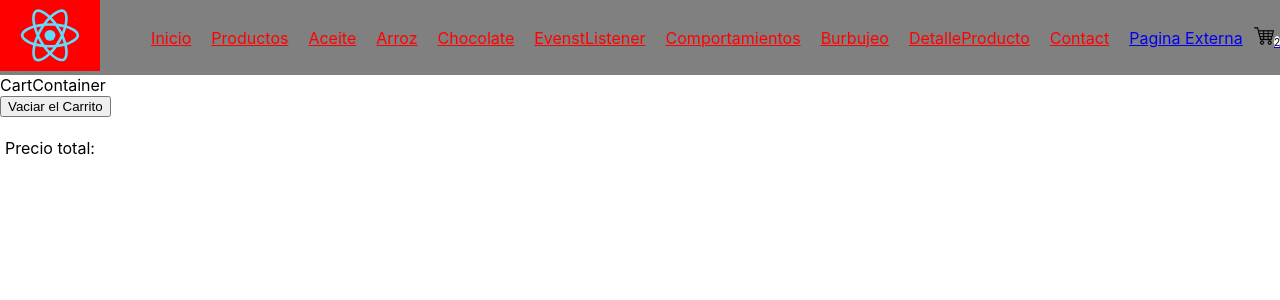
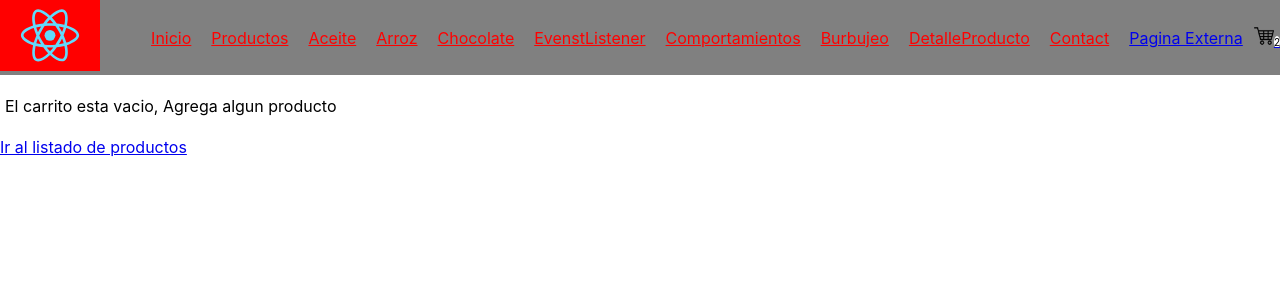
Before and after one commit to LoriDustin/ecommercedustin, a React (Create React App) app: page /cart in a window 1280 px wide. Shown: the top 300 px of the page. Built offline with nearby package versions, Linux system fonts and the light colour scheme.

Commit message:
Actualizacion 22-09-2022

```diff
--- a/src/components/CartContainer/CartContainer.js
+++ b/src/components/CartContainer/CartContainer.js
@@ -1,6 +1,8 @@
 import React from 'react'
 import { useContext } from 'react'
 import { CartContext } from '../context/CartContext'
+import { Link } from 'react-router-dom'
+
 
 const CartContainer = () => {
     const {productCarList, removeItem, clear, getTotalPrice} = useContext(CartContext)
@@ -8,7 +10,9 @@ const CartContainer = () => {
 
   return (
 
-    <div>CartContainer
+    <div>
+      {
+        productCarList.length > 0 ?
         <div>
             {productCarList.map(item =>(
                 <div style={{border: '1px solid black', margin: '10px', width: '200px'}}>
@@ -26,6 +30,16 @@ const CartContainer = () => {
 
         </div>
 
+              :
+                  <>
+                    <p>El carrito esta vacio, Agrega algun producto</p>
+                   <Link to='/productos' >
+                    Ir al listado de productos
+                   </Link >
+                  </>
+      }
+
+
     </div>
   )
 }
--- a/src/components/context/CartContext.js
+++ b/src/components/context/CartContext.js
@@ -61,7 +61,8 @@ export const CartProvider = ({ children }) =>{
 
     const getTotalPrice = () =>{
         const totalPrice = productCarList.reduce((acc, item)=> acc + item.quantityPrice, 0)
-        console.log(totalPrice)
+        // console.log(totalPrice)
+        return totalPrice
     }
 
 
```
Lines whose indentation alone changed are shown as unchanged.
